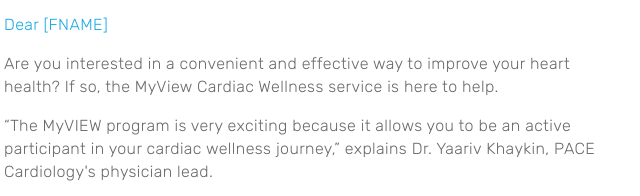
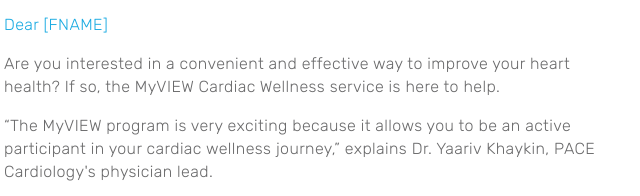
Before and after one commit to DanZedd/myviewwellness, a plain HTML site: page index.html in a window 1280 px wide. Shown: the part 519-715 px from the top of the page, 336-976 px from the left. Drawn offline with Linux system fonts and the light colour scheme.

Commit message:
Update index.html

```diff
--- a/index.html
+++ b/index.html
@@ -182,7 +182,7 @@ line-height: 23px;
 													<p style="color:#1babe2">Dear [FNAME]</p>
 
 													<p>
-														Are you interested in a convenient and effective way to improve your heart health? If so, the  MyView Cardiac Wellness service is here to help.
+														Are you interested in a convenient and effective way to improve your heart health? If so, the  MyVIEW Cardiac Wellness service is here to help.
 													</p>
 													<p>
 														“The MyVIEW program is very exciting because it allows you to be an active participant in your cardiac wellness journey,” explains Dr. Yaariv Khaykin, PACE Cardiology's physician lead.
```
